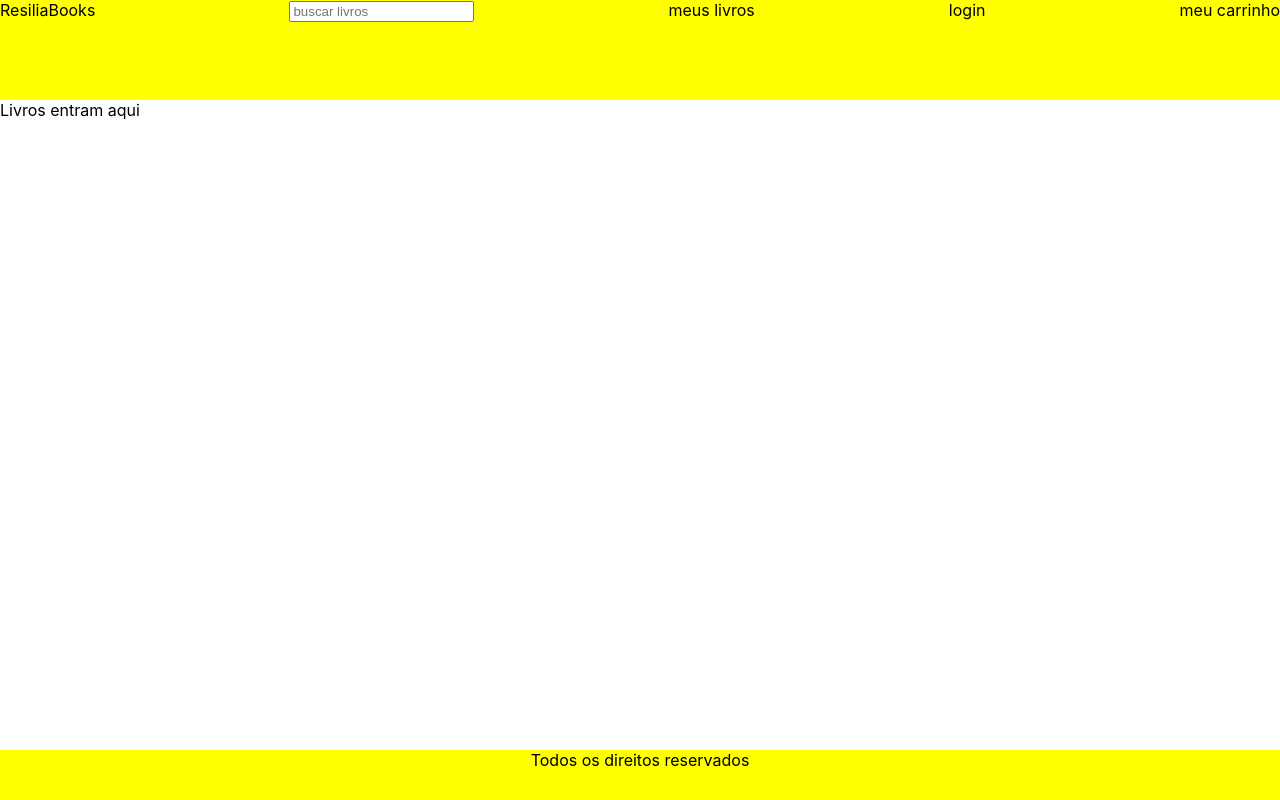
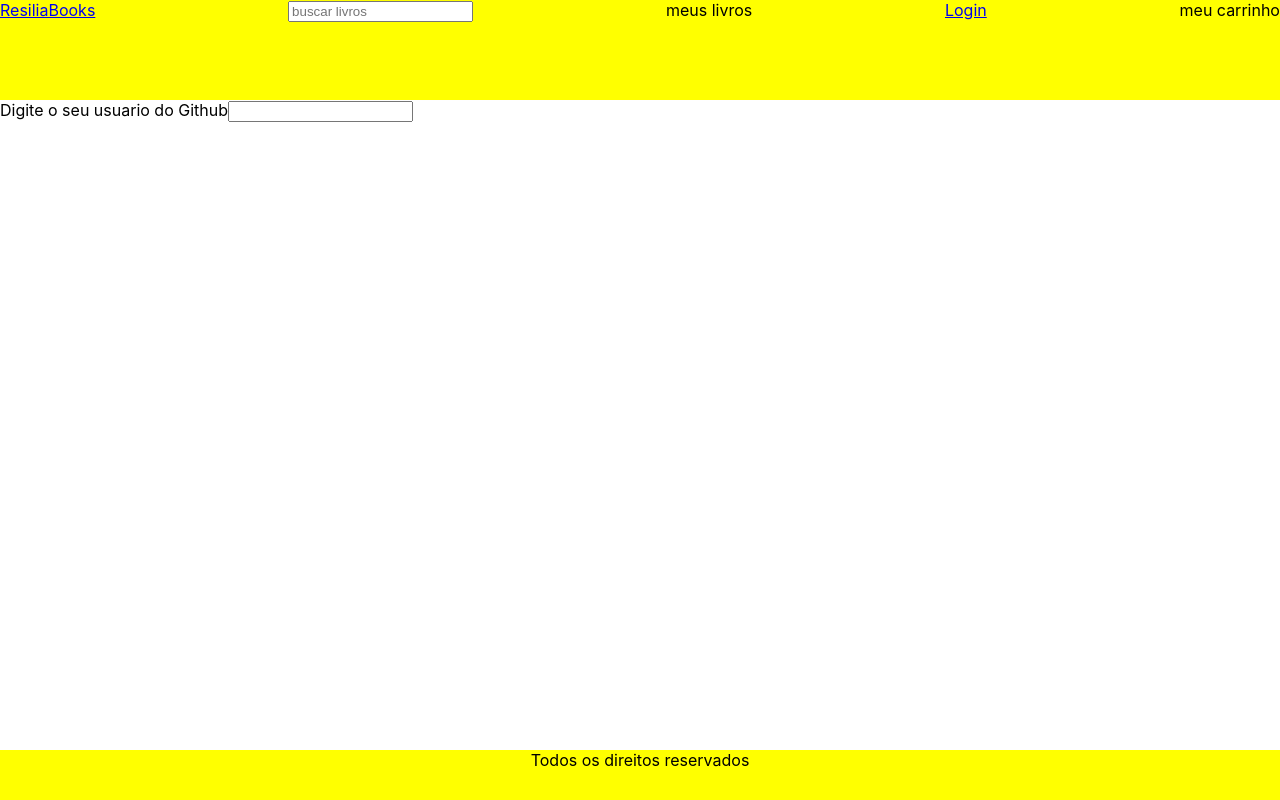
Before and after one commit to arturacm/ResiliaBooks, a React (Create React App) app: page /login in a window 1280 px wide. Built offline with nearby package versions, Linux system fonts and the light colour scheme.

Commit message:
FEAT: adc dependencias necessarias e usar o react-router-dom para navegação entre paginas pelas rotas / e /login

```diff
--- a/src/App.js
+++ b/src/App.js
@@ -2,17 +2,41 @@ import logo from './logo.svg';
 import './App.css';
 import Header from './components/Header/Header'
 import Footer from './components/Footer/Footer'
+import Login from './components/Login/Login'
+import {Switch, BrowserRouter, Route} from 'react-router-dom'
 
 
 function App() {
   return (
     <div className="App">
+      <BrowserRouter>
+        <Header />
+        <Switch>
+          <Route path="/" exact>
+            <main>
+              <h1>Os livros vem aqui </h1>
+            </main>
 
-      <Header />
-      <main>
-        Livros entram aqui
-      </main>
-      <Footer />
+          </Route>
+          <Route path="/login" exact>
+
+            <main>
+              <Login/>
+            </main>
+
+          </Route>
+          <Route path="*">
+
+            <main>
+              <h1> 404 Not Found</h1>
+            </main>
+
+          </Route>
+
+
+        </Switch>
+        <Footer />
+      </BrowserRouter>
     </div>
   );
 }
--- a/src/components/Header/Header.jsx
+++ b/src/components/Header/Header.jsx
@@ -1,5 +1,6 @@
 import React from 'react'
 import styled from 'styled-components'
+import {Link} from 'react-router-dom'
 
 const Cabecalho = styled.header`
 display: flex;
@@ -10,10 +11,18 @@ justify-content: space-between;
 function Header() {
     return (
         <Cabecalho>
-            <nav> ResiliaBooks </nav>
+            <nav>
+                <Link to="/">
+                    ResiliaBooks
+                </Link>
+            </nav>
             <nav><input type="text" placeholder="buscar livros"/></nav>
             <nav>meus livros</nav>
-            <nav>login </nav>
+            <nav>
+                <Link to="/login">
+                    Login
+                </Link>
+            </nav>
             <nav>meu carrinho</nav>
         </Cabecalho>
     )
--- a/src/components/Login/Login.jsx
+++ b/src/components/Login/Login.jsx
@@ -1,13 +1,16 @@
 import React from 'react'
+
 
 function Login() {
     return (
         <main>
             <form action="">
                 <label htmlFor="usuario">
-                    <input type="text" />
+                    Digite o seu usuario do Github
                 </label>
+                    <input type="text" id="usuario" />
             </form>
+
         </main>
     )
 }
```
